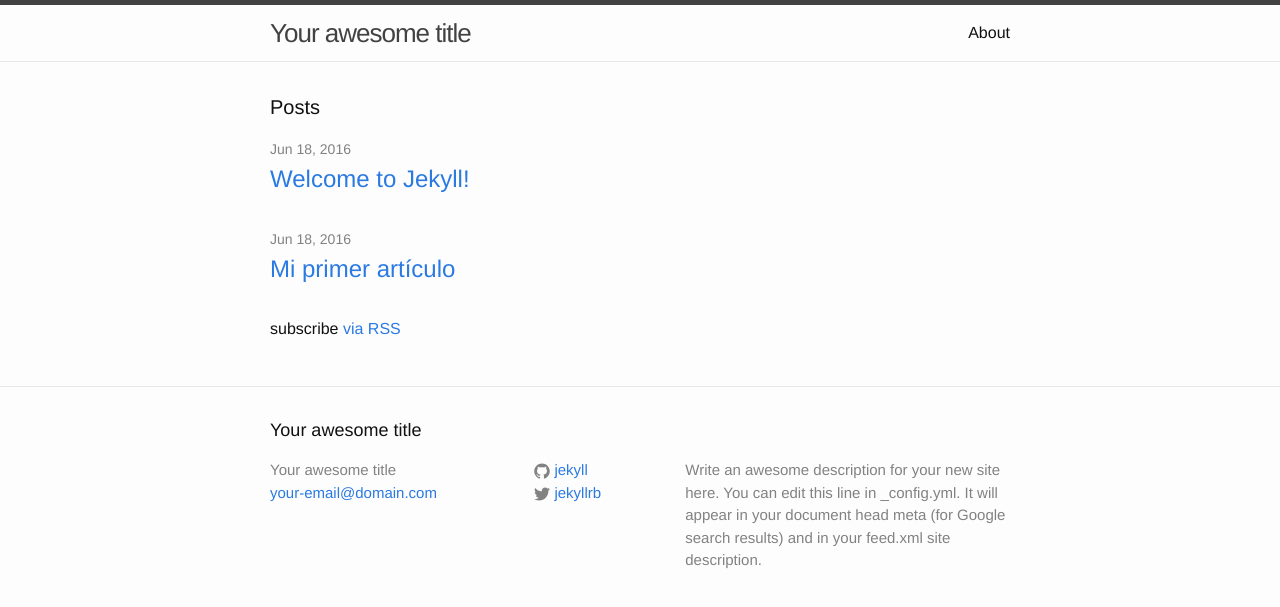
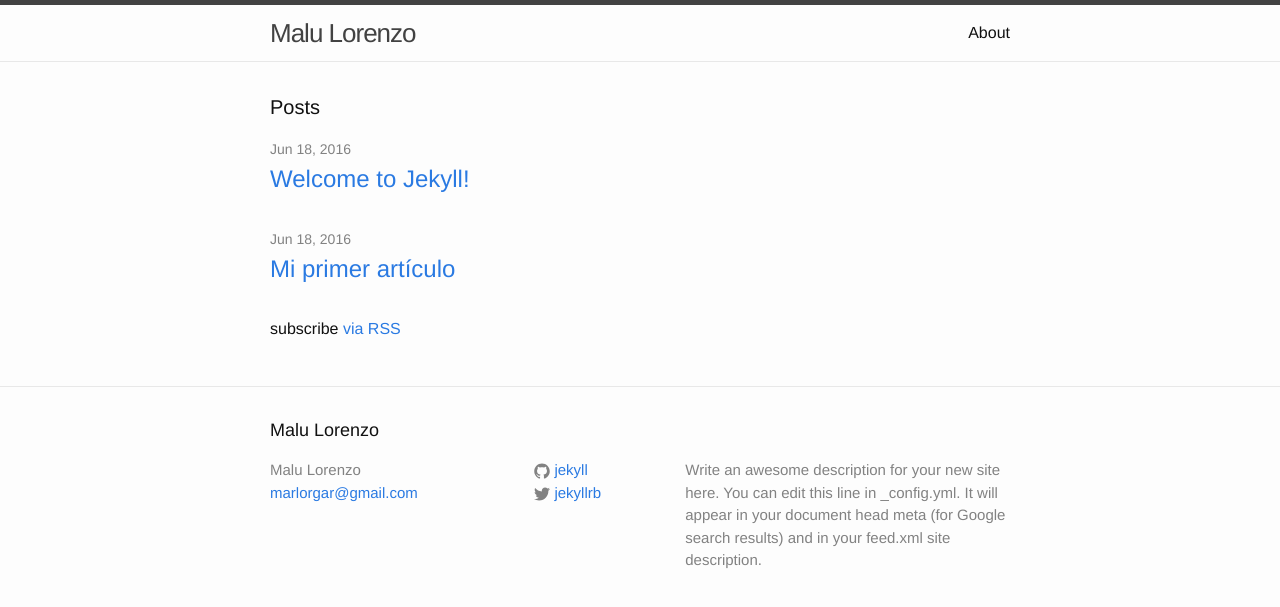
Before and after one commit to marlorgar/marlorgar.github.io, a Jekyll site: the page built from index.html, in a window 1280 px wide. Shown: the top 607 px of the page. Built offline with Jekyll 4.4.1, drawn with Linux system fonts in a browser that asks for light colours.

Commit message:
Update _config.yml

```diff
--- a/_config.yml
+++ b/_config.yml
@@ -6,8 +6,8 @@
 # 'jekyll serve'. If you change this file, please restart the server process.
 
 # Site settings
-title: Your awesome title
-email: your-email@domain.com
+title: Malu Lorenzo
+email: marlorgar@gmail.com
 description: > # this means to ignore newlines until "baseurl:"
   Write an awesome description for your new site here. You can edit this
   line in _config.yml. It will appear in your document head meta (for
```
